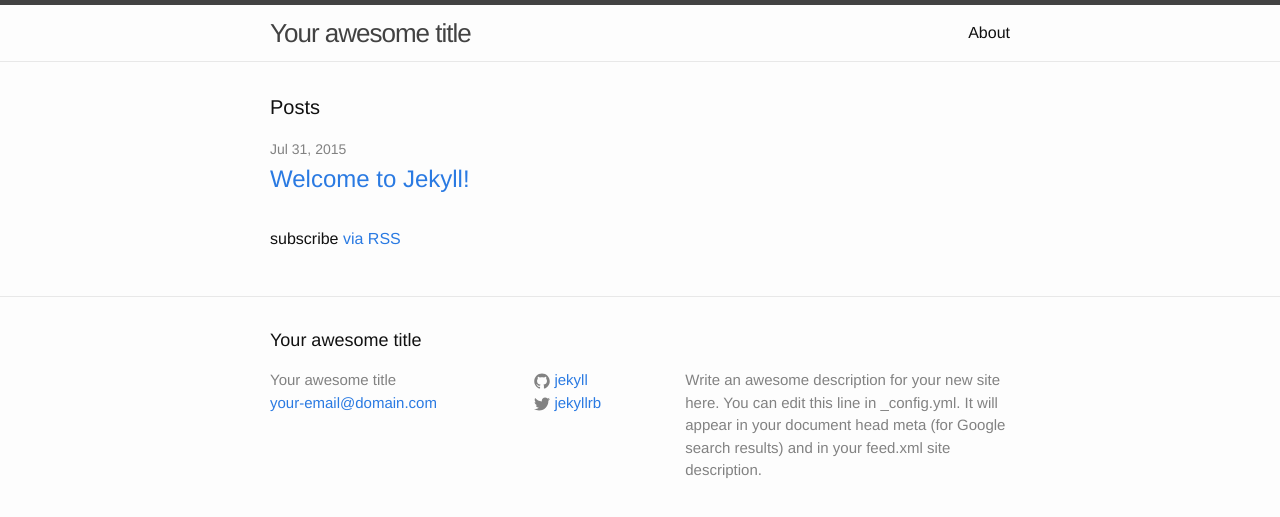
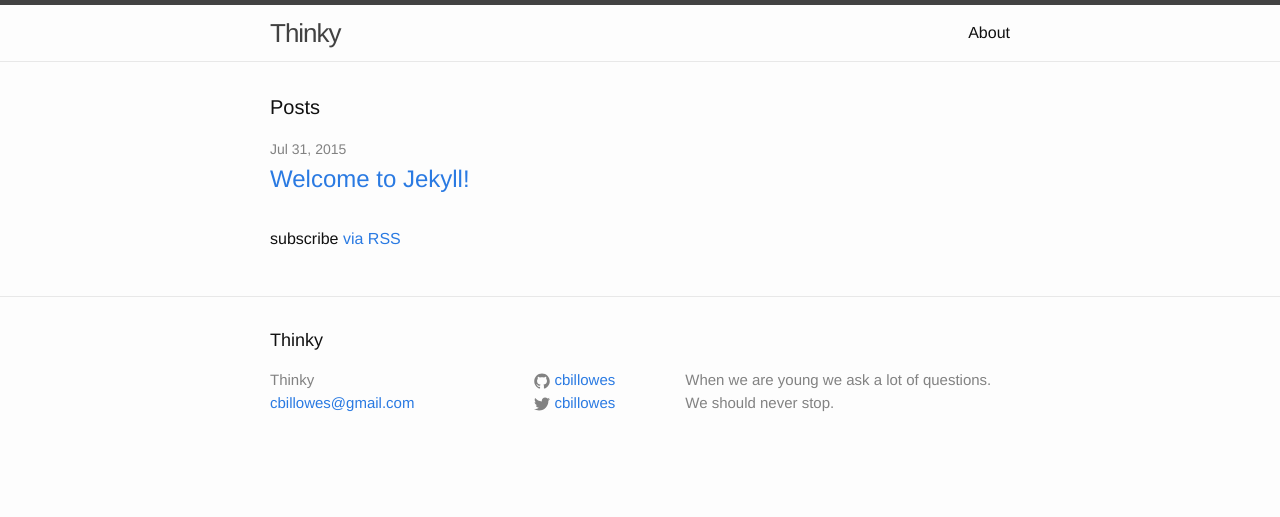
Before and after one commit to cbillowes/thinky, a Jekyll site: the page built from index.html, in a window 1280 px wide. Shown: the top 517 px of the page. Built offline with Jekyll 4.4.1, drawn with Linux system fonts in a browser that asks for light colours.

Commit message:
Added thinky.co.za site settings to _config.yml.

```diff
--- a/_config.yml
+++ b/_config.yml
@@ -1,14 +1,13 @@
 # Site settings
-title: Your awesome title
-email: your-email@domain.com
+title: Thinky
+tagline: Ask Why?
+email: cbillowes@gmail.com
 description: > # this means to ignore newlines until "baseurl:"
-  Write an awesome description for your new site here. You can edit this
-  line in _config.yml. It will appear in your document head meta (for
-  Google search results) and in your feed.xml site description.
+  When we are young we ask a lot of questions. We should never stop.
 baseurl: "" # the subpath of your site, e.g. /blog/
-url: "http://yourdomain.com" # the base hostname & protocol for your site
-twitter_username: jekyllrb
-github_username:  jekyll
+url: "http://thinky.co.za" # the base hostname & protocol for your site
+twitter_username: cbillowes
+github_username:  cbillowes
 
 # Build settings
 markdown: kramdown
```
